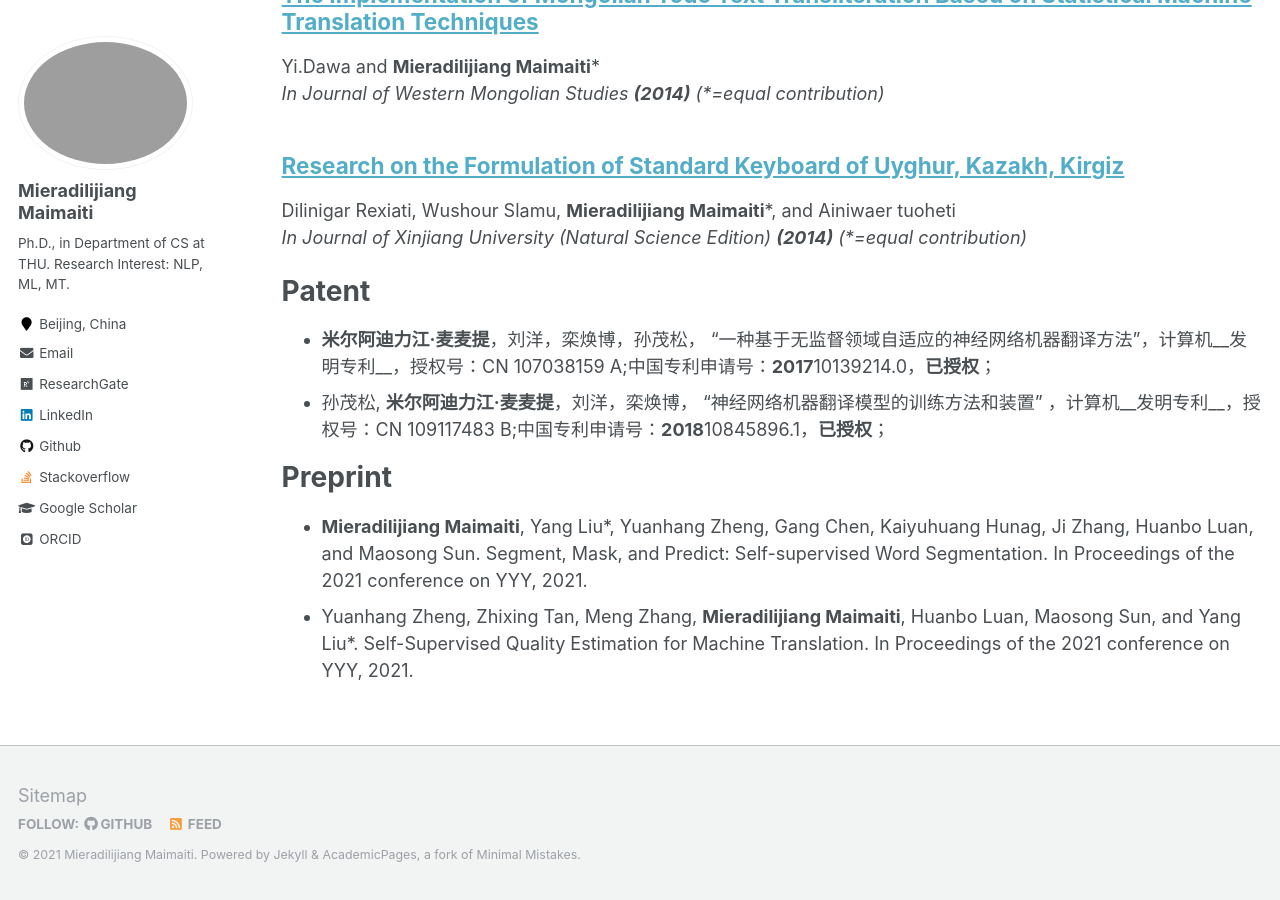
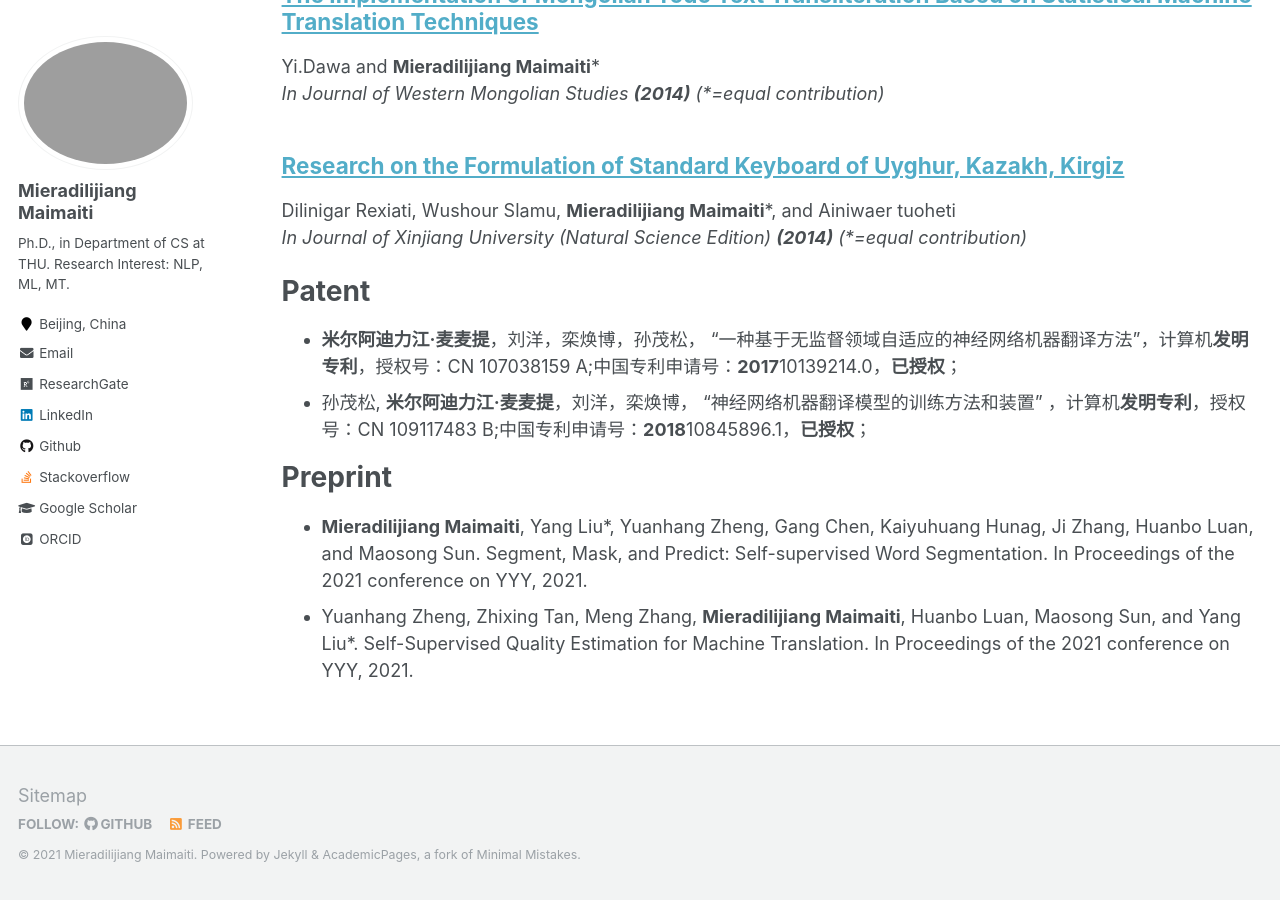
Before and after one commit to miradel51/miradel51.github.io, a Jekyll site: the page built from _pages/publications.md, in a window 1280 px wide and 900 px high, scrolled down 2181 px. Built offline with Jekyll 4.4.1, drawn with Linux system fonts in a browser that asks for light colours; some web fonts are replaced.

```diff
--- a/_pages/publications.md
+++ b/_pages/publications.md
@@ -17,8 +17,8 @@ author_profile: true
 
 Patent
 ======
-* __米尔阿迪力江·麦麦提__，刘洋，栾焕博，孙茂松， “一种基于无监督领域自适应的神经网络机器翻译方法”，计算机__发明专利__，授权号：CN 107038159 A;中国专利申请号：**2017**10139214.0，__已授权__；
-* 孙茂松, __米尔阿迪力江·麦麦提__，刘洋，栾焕博， “神经网络机器翻译模型的训练方法和装置” ，计算机__发明专利__，授权号：CN 109117483 B;中国专利申请号：**2018**10845896.1，__已授权__；
+* __米尔阿迪力江·麦麦提__，刘洋，栾焕博，孙茂松， “一种基于无监督领域自适应的神经网络机器翻译方法”，计算机**发明专利**，授权号：CN 107038159 A;中国专利申请号：**2017**10139214.0，__已授权__；
+* 孙茂松, __米尔阿迪力江·麦麦提__，刘洋，栾焕博， “神经网络机器翻译模型的训练方法和装置” ，计算机**发明专利**，授权号：CN 109117483 B;中国专利申请号：**2018**10845896.1，__已授权__；
 
 Preprint
 ======
```
